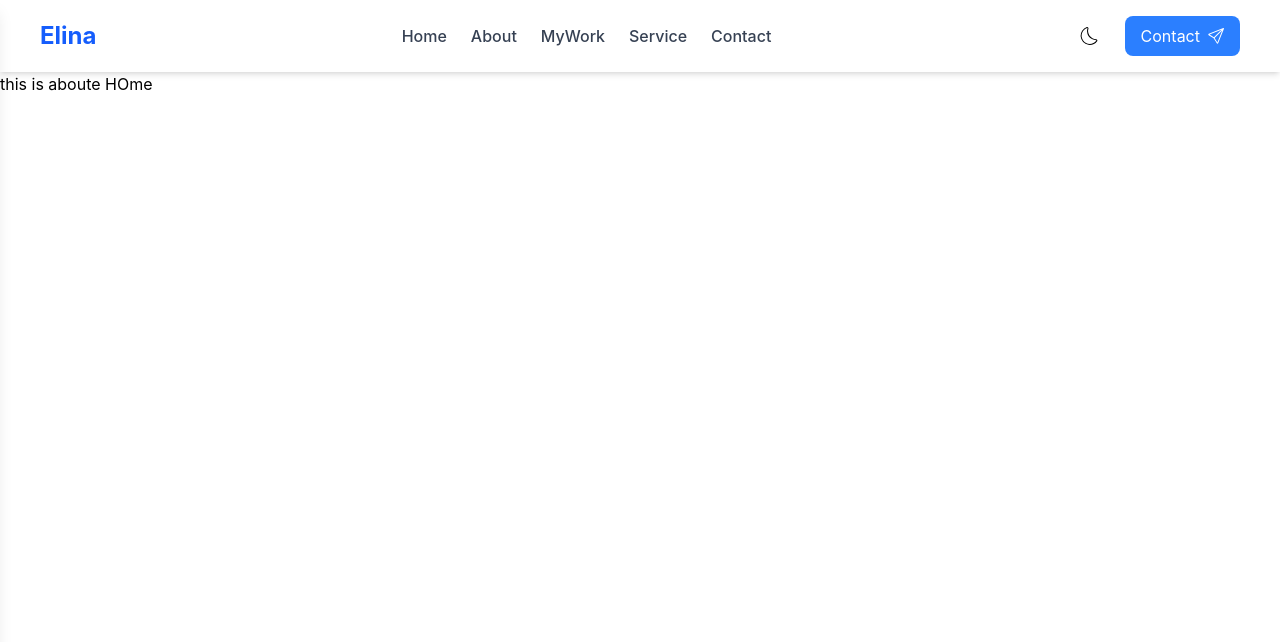
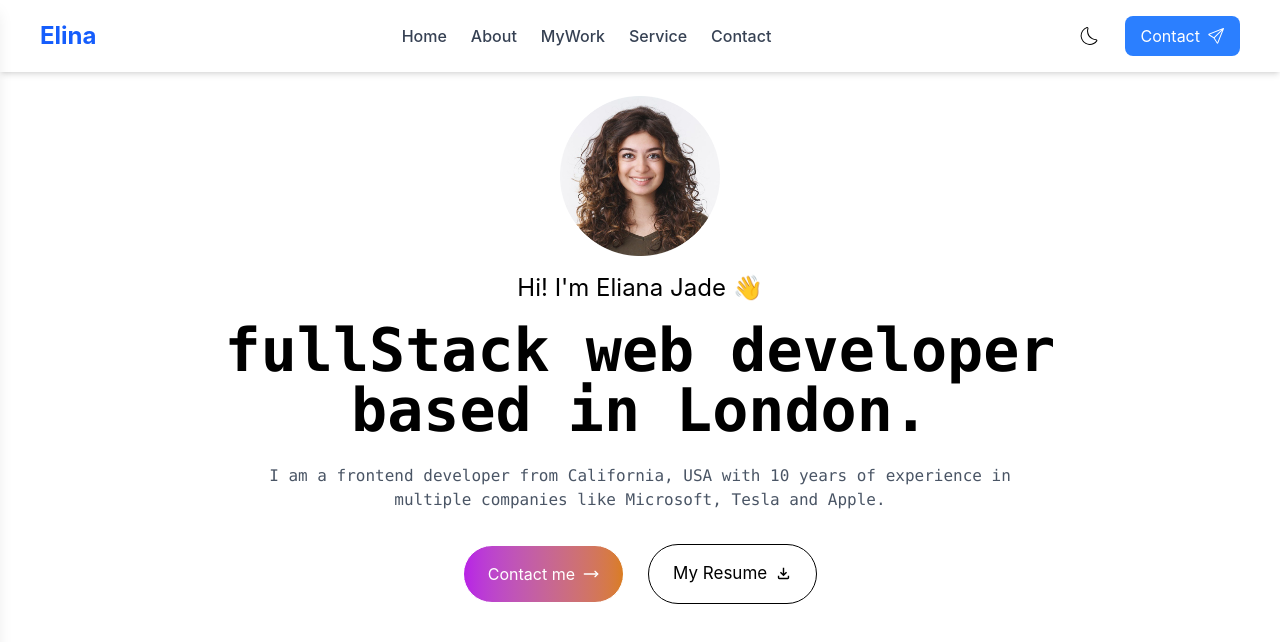
Before and after one commit to naimweb/elina, a React (Vite) app: page /home in a window 1280 px wide. Shown: the top 642 px of the page. Built offline with nearby package versions, Linux system fonts and the light colour scheme.

Commit message:
home page added

```diff
--- a/src/Navbar/Nav.jsx
+++ b/src/Navbar/Nav.jsx
@@ -1,7 +1,6 @@
 import { Link } from 'react-router-dom'
 import { CiDark, CiSun } from "react-icons/ci";
 import { BsSend } from "react-icons/bs";
-import { HiMenu } from "react-icons/hi";
 import { HiOutlineMenuAlt2 } from "react-icons/hi";
 
 import { useState } from 'react';
--- a/src/pages/About/About.jsx
+++ b/src/pages/About/About.jsx
@@ -1,9 +1,13 @@
-
 
 function About() {
   return (
-    <div>this is aboute page
-    </div>
+        <>
+          <div>
+              <div>
+
+              </div>
+          </div>
+        </>
   )
 }
 
--- a/src/pages/Home/Home.jsx
+++ b/src/pages/Home/Home.jsx
@@ -1,7 +1,48 @@
+import { LuMoveRight } from "react-icons/lu";
+import { MdOutlineFileDownload } from "react-icons/md";
 
 function Home() {
   return (
-    <div>this is aboute HOme</div>
+    <div className="w-full mt-6 px-4">
+
+      {/* Image */}
+      <div className="w-32 sm:w-40 mx-auto">
+        <img src="./profile-img.png" alt="" className="w-full" />
+      </div>
+
+      {/* Heading */}
+      <div>
+        <h1 className="text-center text-xl sm:text-2xl mt-4">
+          Hi! I'm Eliana Jade 👋
+        </h1>
+
+        <h1 className="text-2xl sm:text-4xl md:text-5xl lg:text-6xl font-bold mx-auto font-mono text-center mt-4 w-full sm:w-[90%] md:w-[70%]">
+          fullStack web developer based in London.
+        </h1>
+
+        <p className="w-full sm:w-[90%] md:w-[60%] mx-auto mt-6 font-mono text-sm sm:text-base text-center text-gray-600">
+          I am a frontend developer from California, USA with 10 years of experience in multiple companies like Microsoft, Tesla and Apple.
+        </p>
+      </div>
+
+      {/* Buttons */}
+      <div className="flex flex-col sm:flex-row justify-center items-center gap-4 sm:gap-6 mt-8">
+
+        {/* Contact button */}
+        <div className="flex items-center border px-6 py-3 sm:py-4 rounded-full bg-gradient-to-r from-[#b820e6] to-[#da7d20] text-white cursor-pointer hover:scale-105 transition">
+          <h3>Contact me</h3>
+          <LuMoveRight className="ml-2" />
+        </div>
+
+        {/* Resume button */}
+        <div className="flex items-center border px-6 py-3 sm:py-4 rounded-full gap-2 text-[15px] sm:text-[17px] cursor-pointer hover:scale-105 transition">
+          <h3>My Resume</h3>
+          <MdOutlineFileDownload />
+        </div>
+
+      </div>
+
+    </div>
   )
 }
 
```
Also changed, not shown: public/profile-img.png (added).
